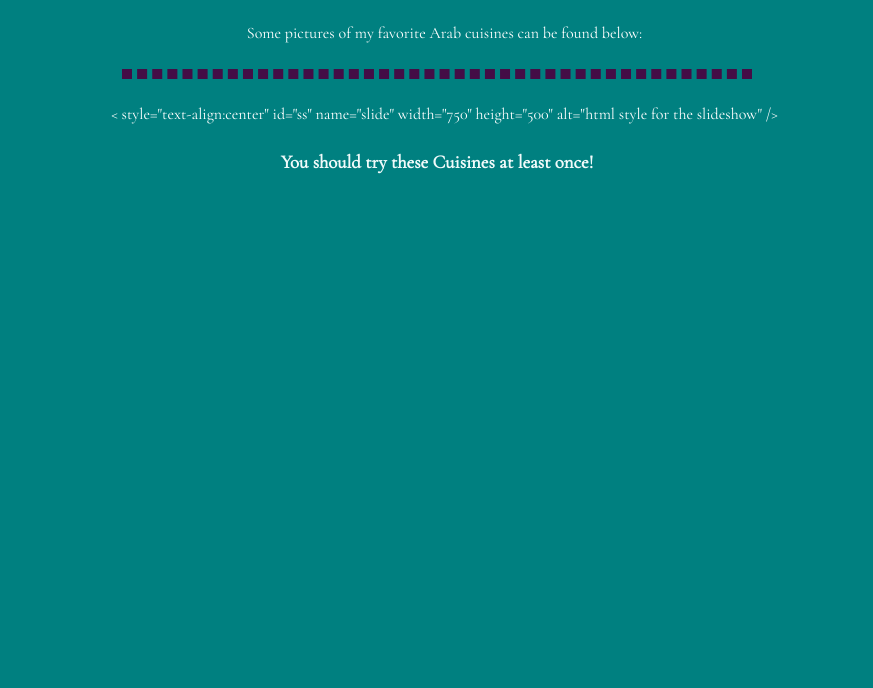
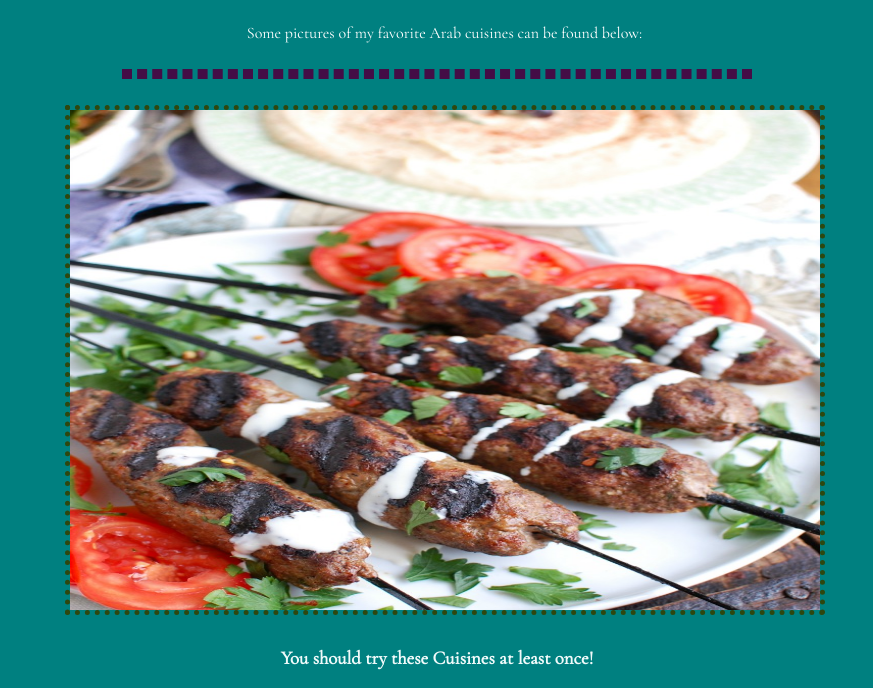
Before and after one commit to RidaATariq/itmd361-project3, a plain HTML site: page map.html in a window 1280 px wide. Shown: the part 855-1543 px from the top of the page, without its empty margins (203-1076 px from the left). Before the commit the page ends 1047 px from the top, so only its background shows below. Drawn offline with nearby package versions, Linux system fonts and the light colour scheme; some packages are replaced by stand-ins of ours.

Commit message:
adding img as id instead of class attribute

```diff
--- a/map.html
+++ b/map.html
@@ -31,7 +31,7 @@
     <p>Some pictures of my favorite Arab cuisines can be found below:</p>
     <div id="img"></div>
     <p class="aligncenter">
-      < style="text-align:center" id="ss" name="slide" width="750" height="500" alt="html style for the slideshow" />
+      <img style="text-align:center" id="ss" name="slide" width="750" height="500" alt="html style for the slideshow" />
       <!--<img align="center" id="ss" name="slide" width="600" height="450" /> -->
     </p>
     <h3>You should try these Cuisines at least once!</h3>
```
